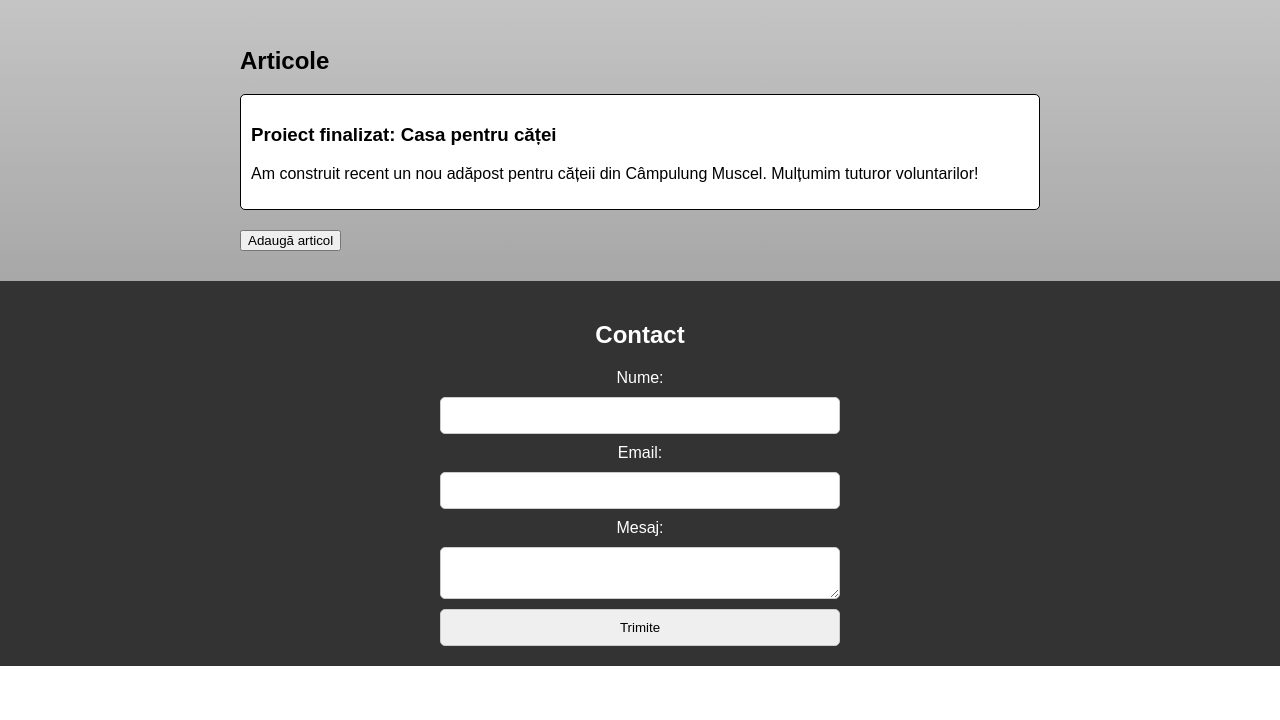
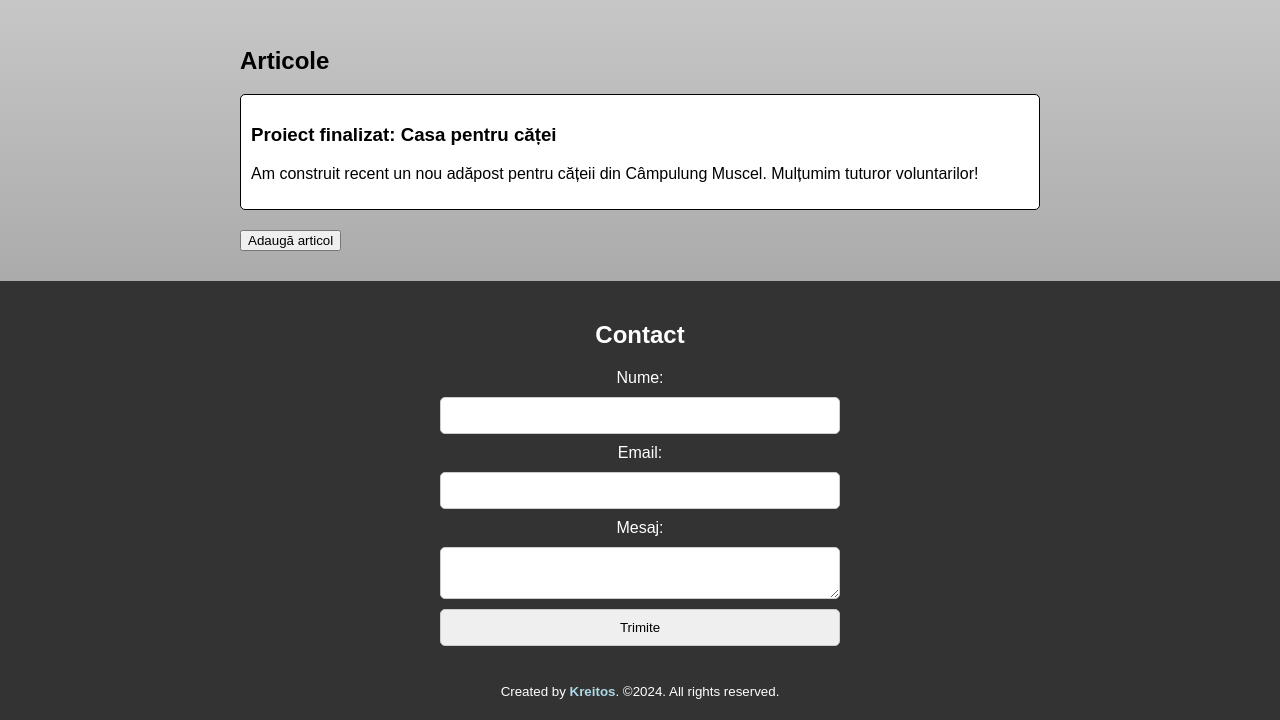
Before and after one commit to Kreitos13/casutelesperantelor, a plain HTML site: page index.html in a window 1280 px wide. Shown: the part 577-1297 px from the top of the page. Before the commit the page ends 1243 px from the top, so only its background shows below. Drawn offline with Linux system fonts and the light colour scheme.

Commit message:
Update index.html

```diff
--- a/index.html
+++ b/index.html
@@ -59,6 +59,8 @@
 
             <button type="submit">Trimite</button>
         </form>
+        <br><br>
+        <small>Created by <b style="color:lightblue">Kreitos</b>. &copy;2024. All rights reserved.</small>
     </footer>
 
     <script src="script.js"></script>
```
